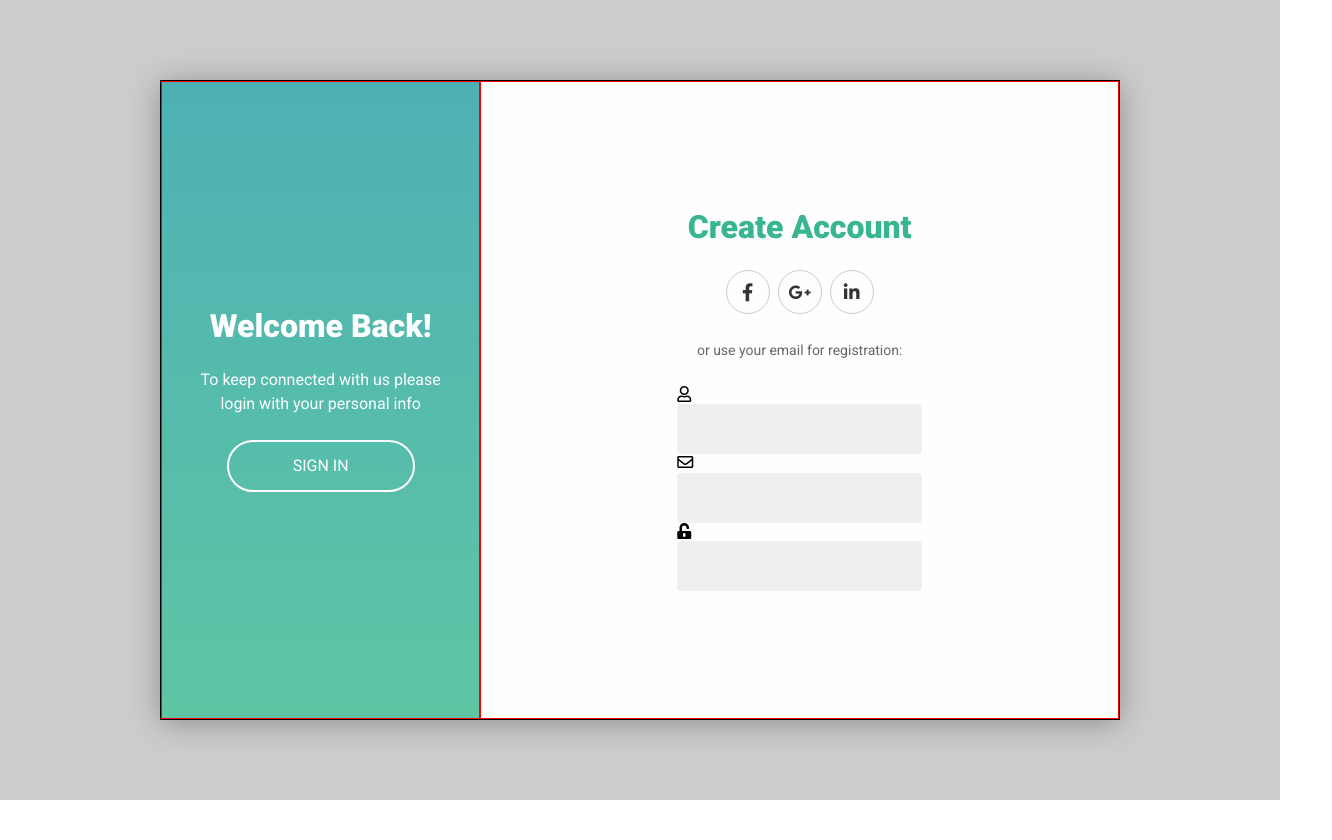
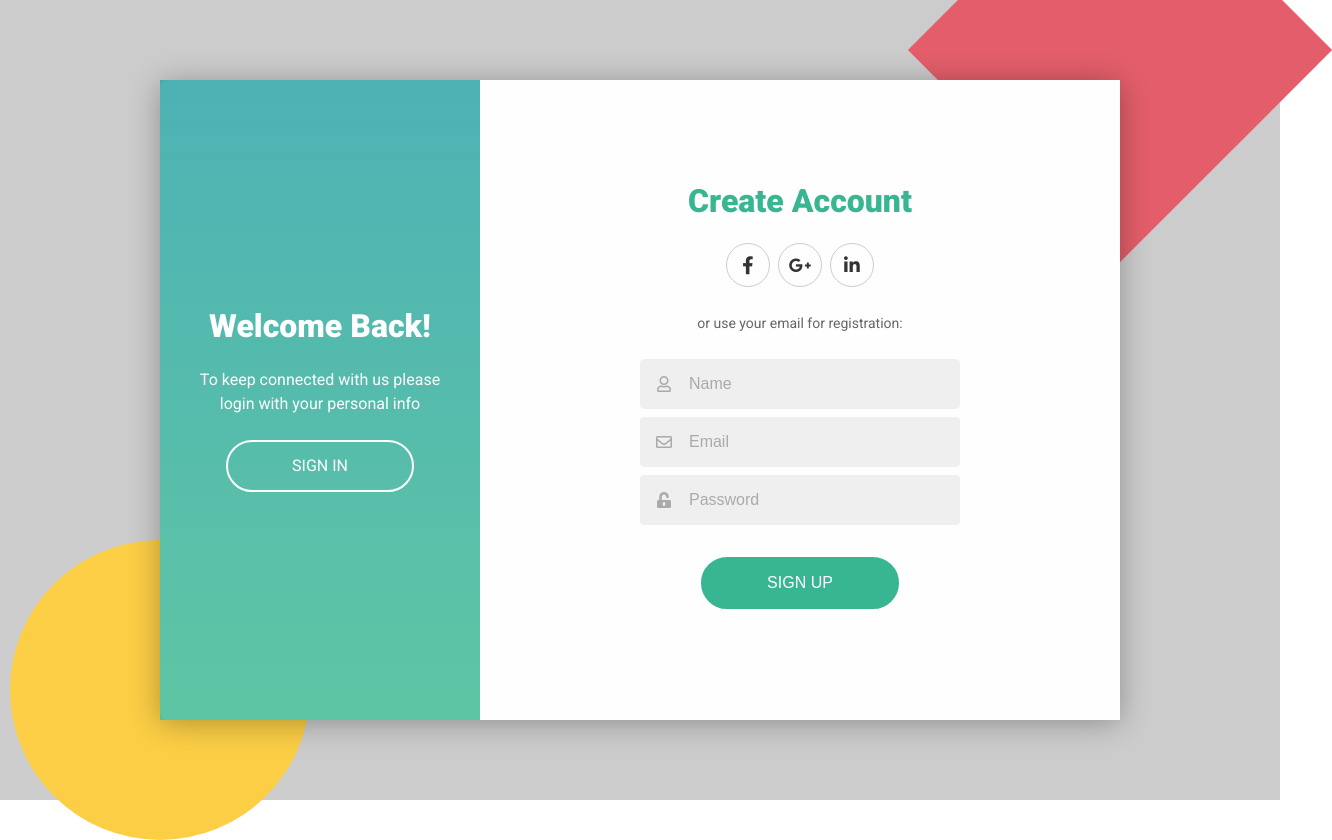
Before and after one commit to RyanClayKao/xuemi_practice_form_and_rwd, a plain HTML site: page form_example/index.html in a window 1280 px wide. Shown: the whole page, 1332 px wide, since content can reach past the window. Before the commit the page ends 800 px from the top, so only its background shows below. Drawn offline with Linux system fonts and the light colour scheme.

Commit message:
單元：表單實作（六）

```diff
--- a/form_example/css/style.css
+++ b/form_example/css/style.css
@@ -31,14 +31,14 @@ h1,h2,h3,h4,h5,h6,p {
   transform: translate(-50%, -50%);
 }
 
-.row {
+/* .row {
   border: solid 1px #000;
 }
 
 .col-lg-4,
 .col-lg-8{
   border: solid 1px red;
-}
+} */
 
 /*----------------------*\
   Components
@@ -139,6 +139,74 @@ input[type="email"]:focus {
   border-color: #38B591;
 }
 
+/* placeholder */
+::placeholder {
+  color: #aaa;
+}
+
+/* 老師提供當有自動填滿的樣式時，可以進行的修改範例 */
+/* Change the white to any color */
+/* input:-webkit-autofill,
+input:-webkit-autofill:hover,
+input:-webkit-autofill:focus,
+input:-webkit-autofill:active {
+  -webkit-box-shadow: 0 0 0 30px white inset !important;
+} */
+
+/* input group */
+.input-group input[type="text"],
+.input-group input[type="password"],
+.input-group input[type="email"] {
+  padding: 0px 8px 0px 48px;
+}
+
+.input-group i {
+  position: absolute;
+  left: 24px;
+  top: 50%;
+  transform: translate(-50%, -50%);
+  z-index: 1;
+  font-size: 16px;
+  color: #aaa;
+}
+
+/* form */
+.form {
+  display: flex;
+  flex-direction: column;
+  min-width: 320px;
+}
+
+.form__item {
+  margin-bottom: 8px;
+}
+
+.form__item--center {
+  text-align: center;
+}
+
+/* Some decorations */
+.circle {
+  width: 300px;
+  height: 300px;
+  background-color: #FBCE45;
+  position: absolute;
+  top: 100%;
+  left: 0;
+  transform: translate(-50%, -60%);
+  border-radius: 50%;
+}
+
+.rect {
+  width: 300px;
+  height: 300px;
+  background-color: #E35E6A;
+  position: absolute;
+  top: 0;
+  left: 100%;
+  transform: translate(-50%, -60%) rotate(-45deg) ;
+}
+
 
 /*----------------------*\
   Styles for signup Card
@@ -211,3 +279,7 @@ input[type="email"]:focus {
 .signup__form .signup__para {
   color: #666;
 }
+
+.signup__form .form .form__item:last-child {
+  margin-top: 24px;
+}
--- a/form_example/index.html
+++ b/form_example/index.html
@@ -4,16 +4,27 @@
     <meta charset="UTF-8" />
     <meta name="viewport" content="width=device-width, initial-scale=1.0" />
     <title>Document</title>
-    <link href="https://fonts.googleapis.com/css2?family=Roboto:ital,wght@0,100;0,300;0,400;0,500;0,700;0,900;1,100;1,300;1,400;1,500;1,700;1,900&display=swap" rel="stylesheet">
+    <link
+      href="https://fonts.googleapis.com/css2?family=Roboto:ital,wght@0,100;0,300;0,400;0,500;0,700;0,900;1,100;1,300;1,400;1,500;1,700;1,900&display=swap"
+      rel="stylesheet"
+    />
     <link rel="stylesheet" href="vendor/normalize.css" />
     <link rel="stylesheet" href="vendor/bootstrap-grid.css" />
-    <link rel="stylesheet" href="vendor/fontawesome-free-5.13.0-web/css/all.min.css">
+    <link
+      rel="stylesheet"
+      href="vendor/fontawesome-free-5.13.0-web/css/all.min.css"
+    />
     <link rel="stylesheet" href="css/style.css" />
   </head>
   <body>
     <div class="wrapper">
       <!-- Start main -->
       <section class="main">
+        <!-- Start some decorations -->
+        <div class="circle"></div>
+        <div class="rect"></div>
+        <!-- End some decorations -->
+
         <!-- Start Form -->
         <div class="card signup">
           <div class="row no-gutters">
@@ -22,7 +33,7 @@
                 <h4 class="signup__title">Welcome Back!</h4>
                 <p class="signup__para">
                   To keep connected with us please
-                  <br>
+                  <br />
                   login with your personal info
                 </p>
                 <a href="#!" class="btn btn--secondary">SIGN IN</a>
@@ -42,19 +53,28 @@
                     <i class="fab fa-linkedin-in"></i>
                   </a>
                 </div>
-                <p class="signup__para signup__para--sm">or use your email for registration:</p>
+                <p class="signup__para signup__para--sm">
+                  or use your email for registration:
+                </p>
                 <form action="" class="form">
-                  <div class="input-group">
+                  <div class="input-group form__item">
                     <i class="far fa-user"></i>
-                    <input type="text">
+                    <input type="text" placeholder="Name" />
                   </div>
-                  <div class="input-group">
+                  <div class="input-group form__item">
                     <i class="far fa-envelope"></i>
-                    <input type="email">
+                    <input type="email" placeholder="Email" />
                   </div>
-                  <div class="input-group">
+                  <div class="input-group form__item">
                     <i class="fas fa-unlock-alt"></i>
-                    <input type="password">
+                    <input type="password" placeholder="Password" />
+                  </div>
+                  <div class="input-group form__item form__item--center">
+                    <input
+                      type="submit"
+                      class="btn btn--primary"
+                      value="SIGN UP"
+                    />
                   </div>
                 </form>
               </div>
```
